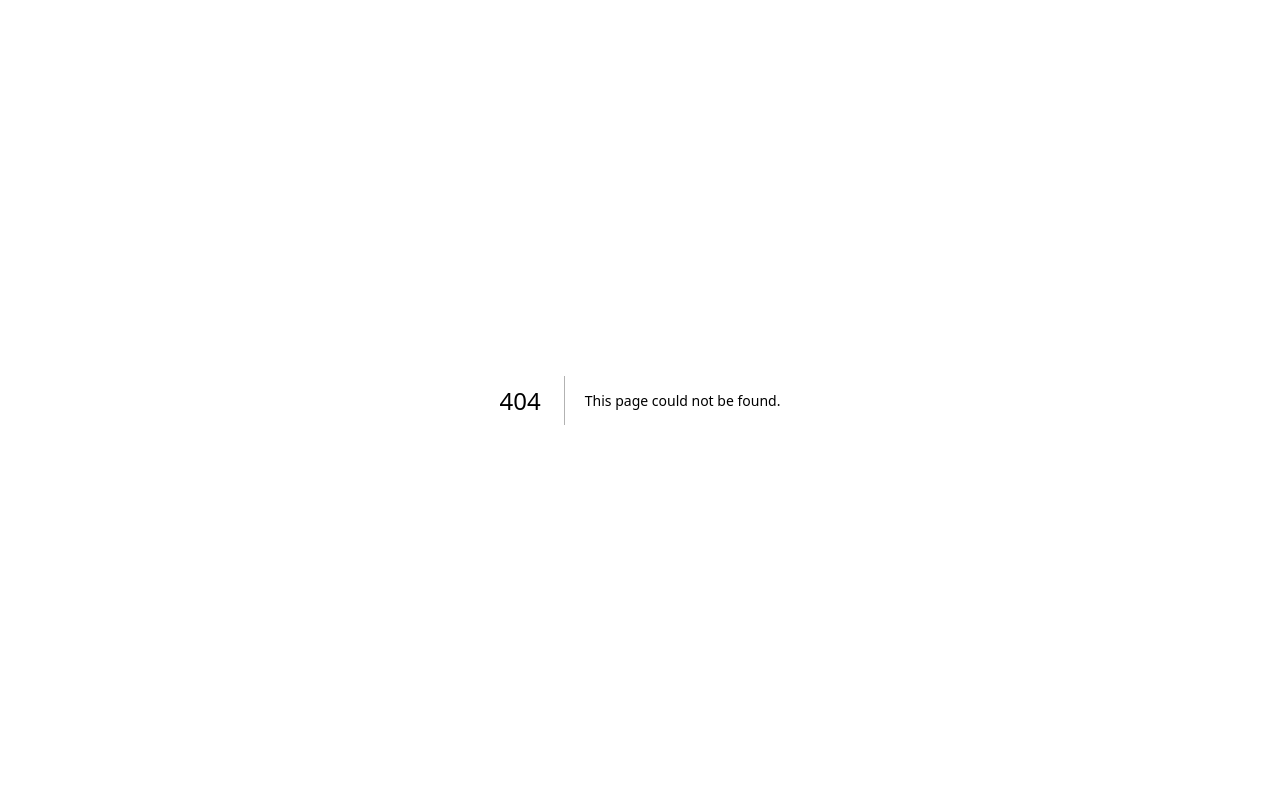
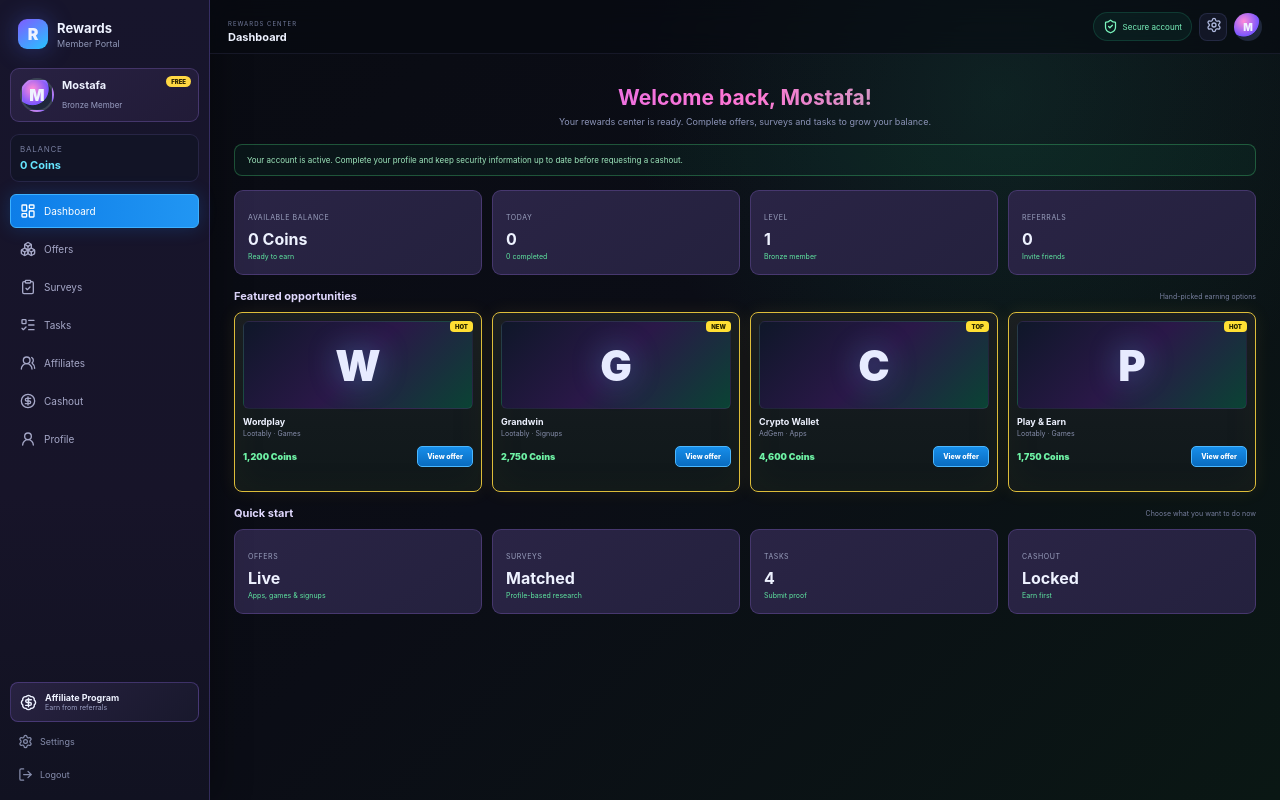
Before and after one commit to omarkhair-labs/rewards-platform, a Next.js app in the folder apps/web/: page /dashboard in a window 1280 px wide. Before the commit this address had no page. Built offline with nearby package versions, Linux system fonts and the light colour scheme.

Commit message:
web: add apps/web/app/(portal)/dashboard/page.tsx

```diff
--- /dev/null
+++ b/apps/web/app/(portal)/dashboard/page.tsx
@@ -0,0 +1,33 @@
+import { featuredOffers } from '@/lib/demo';
+
+export default function DashboardPage(){
+  return <>
+    <section className="hero-title">
+      <h1>Welcome back, Mostafa!</h1>
+      <p>Your rewards center is ready. Complete offers, surveys and tasks to grow your balance.</p>
+    </section>
+    <div className="notice">Your account is active. Complete your profile and keep security information up to date before requesting a cashout.</div>
+    <div className="stats-grid mt">
+      <div className="stat-card"><span>Available Balance</span><strong>0 Coins</strong><em>Ready to earn</em></div>
+      <div className="stat-card"><span>Today</span><strong>0</strong><em>0 completed</em></div>
+      <div className="stat-card"><span>Level</span><strong>1</strong><em>Bronze member</em></div>
+      <div className="stat-card"><span>Referrals</span><strong>0</strong><em>Invite friends</em></div>
+    </div>
+    <div className="section-heading"><h2>Featured opportunities</h2><span>Hand-picked earning options</span></div>
+    <div className="offer-grid">
+      {featuredOffers.map((offer)=><div className="offer-card featured" key={offer.id}>
+        <span className="offer-badge">{offer.badge}</span>
+        <div className="offer-art">{offer.art}</div>
+        <h3>{offer.title}</h3><p>{offer.provider} · {offer.category}</p>
+        <div className="offer-footer"><span className="reward">{offer.reward} Coins</span><button className="primary-button">View offer</button></div>
+      </div>)}
+    </div>
+    <div className="section-heading"><h2>Quick start</h2><span>Choose what you want to do now</span></div>
+    <div className="stats-grid">
+      <div className="stat-card"><span>Offers</span><strong>Live</strong><em>Apps, games & signups</em></div>
+      <div className="stat-card"><span>Surveys</span><strong>Matched</strong><em>Profile-based research</em></div>
+      <div className="stat-card"><span>Tasks</span><strong>4</strong><em>Submit proof</em></div>
+      <div className="stat-card"><span>Cashout</span><strong>Locked</strong><em>Earn first</em></div>
+    </div>
+  </>;
+}
```
